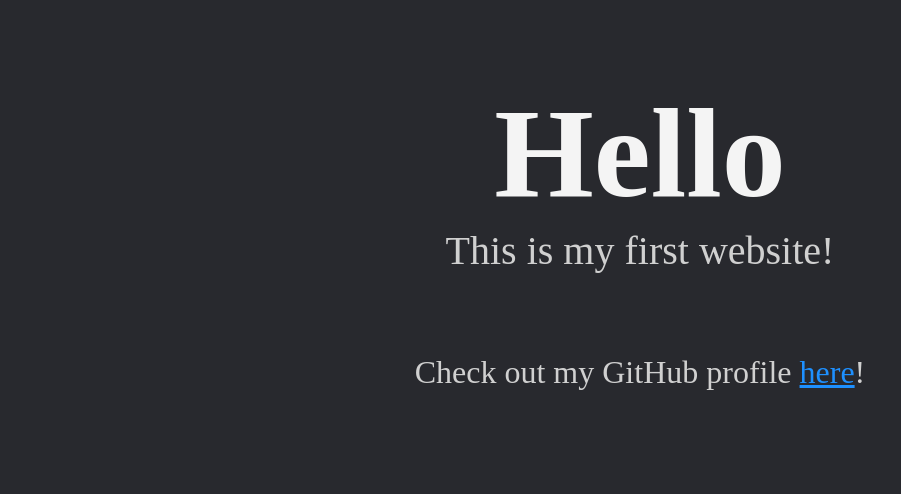
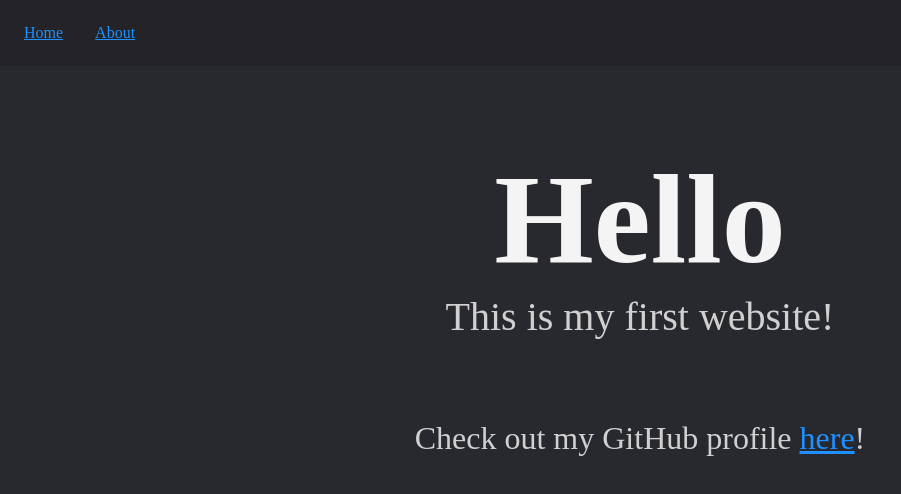
Before and after one commit to bizo7L/first-website, a plain HTML site: page index.html in a window 1280 px wide. Shown: the whole page, without its empty margins (0-901 px from the left). Drawn offline with Linux system fonts and the light colour scheme.

Commit message:
add a nav bar

```diff
--- a/index.html
+++ b/index.html
@@ -5,10 +5,17 @@
     <meta http-equiv="X-UA-Compatible" content="IE=edge">
     <meta name="viewport" content="width=device-width, initial-scale=1.0">
     <link rel="stylesheet" href="style.css">
+    <script src="themeSwitch.js" defer></script>
     <title>Document</title>
 </head>
 
 <body>
+
+  <nav class="navbar">
+    <a href="/">Home</a>
+    <a href="/about">About</a>
+  </nav>
+
   <div class="container">
     <h1 class="title">Hello</h1>
     <h1 class="subtitle">This is my first website!</h1>
--- a/style.css
+++ b/style.css
@@ -5,6 +5,7 @@ body, h1 {
     color: rgb(208, 208, 208);
     font-weight: normal;
 }
+
 body {
     background: rgb(40, 41, 46);
 }
@@ -29,3 +30,15 @@ body, h1 {
 a {
     color: dodgerblue;
 }
+
+.navbar {
+    padding: 1.5rem;
+    background-color: rgb(35, 35, 40);
+    display: flex;
+    gap: 2rem;
+}
+
+.theme-btn {
+    all: unset;
+    cursor: pointer;
+}
```
Lines whose indentation alone changed are shown as unchanged.
